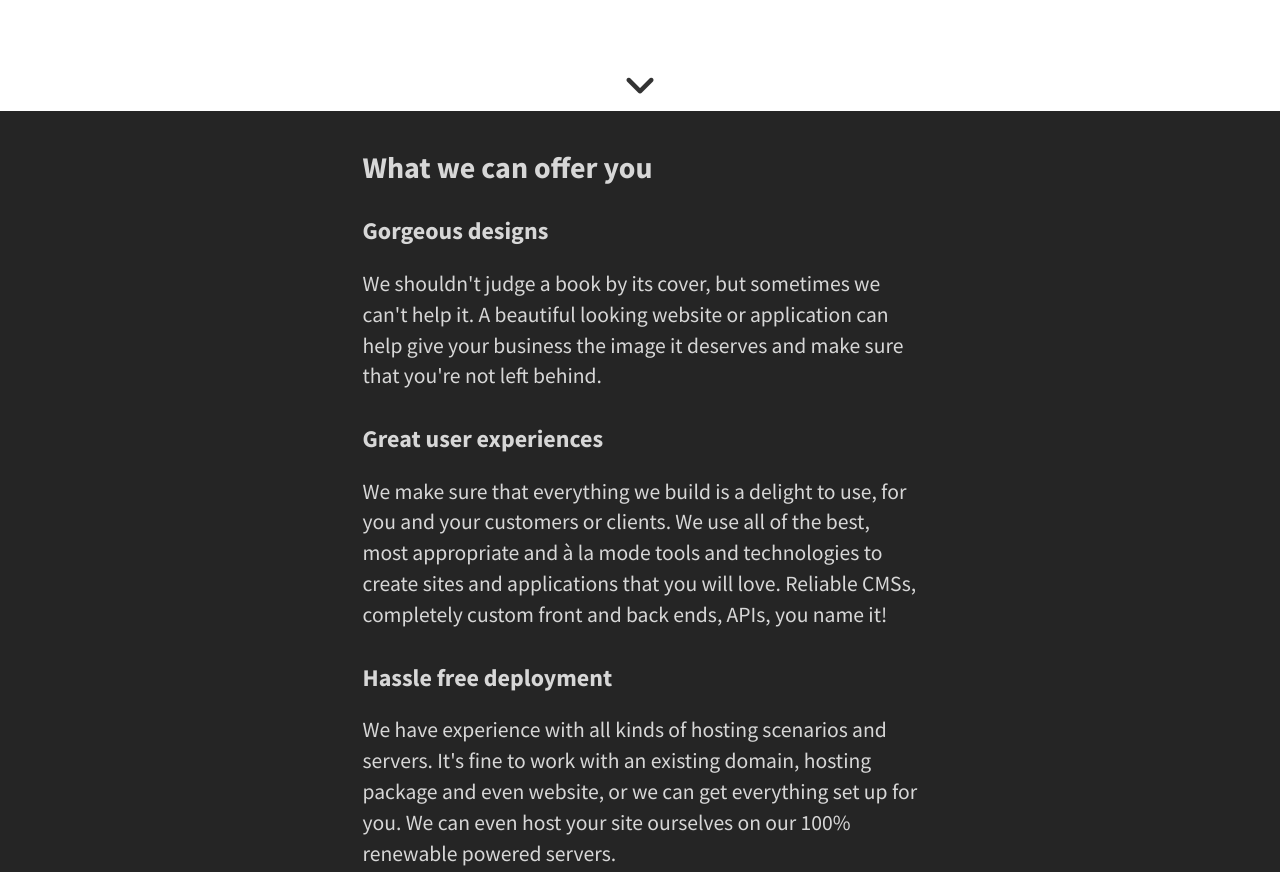
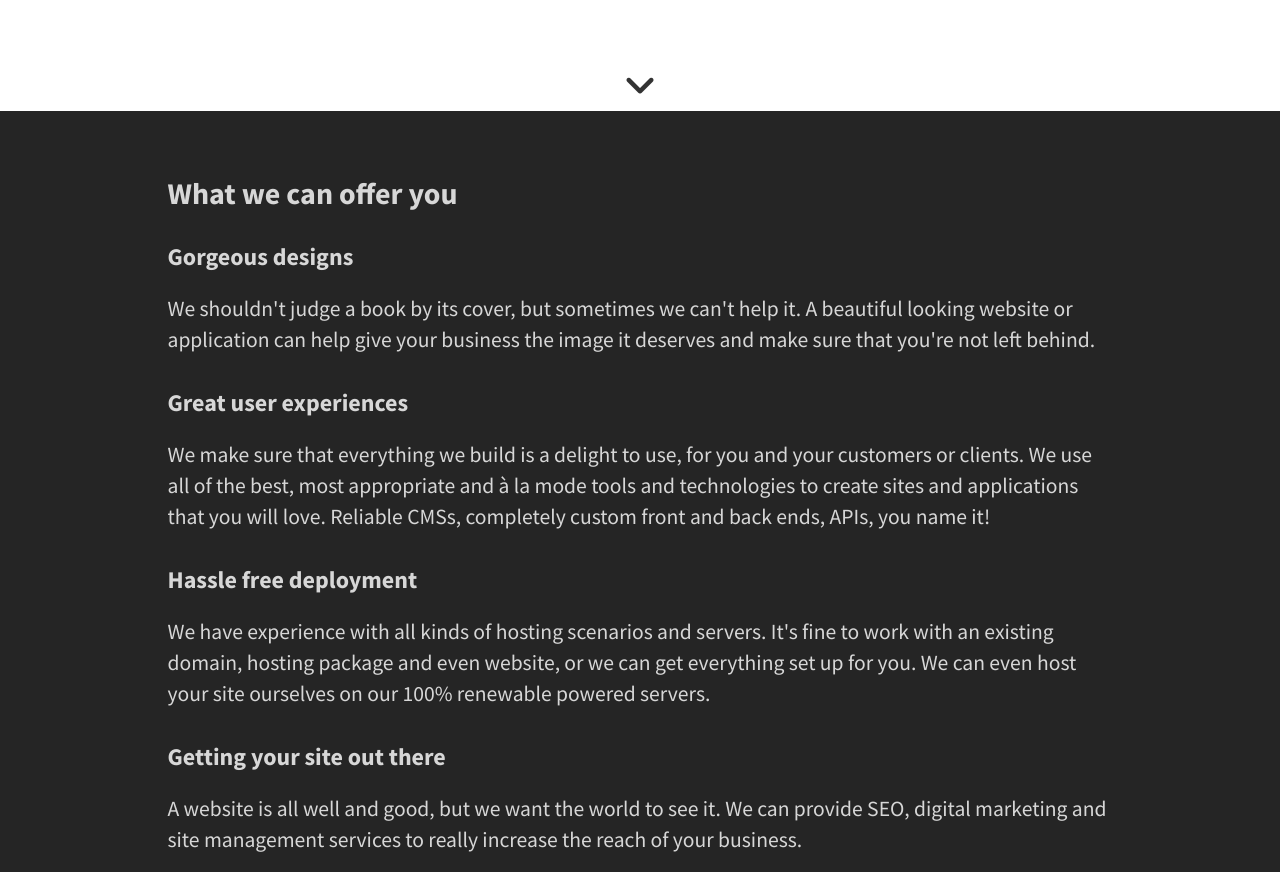
Before and after one commit to greenwood-lomax/greenwood-lomax.github.io, a plain HTML site: page index.html in a window 1280 px wide. Shown: the part 1540-2412 px from the top of the page. Drawn offline with nearby package versions, Linux system fonts and the light colour scheme.

Commit message:
Slightly wider services column

```diff
--- a/index.html
+++ b/index.html
@@ -80,9 +80,9 @@
         <section id="services" class="dark">
             <div class="container">
                 <div class="row">
-                    <div class="col-xs-hidden col-sm-hidden col-md-2 col-lg-3">
+                    <div class="col-xs-hidden col-sm-hidden col-md-1">
                     </div>
-                    <div class="col-xs-12 col-sm-12 col-md-8 col-lg-6">
+                    <div class="col-xs-12 col-sm-12 col-md-10">
                         <h2>What we can offer you</h2>
                         <h3>Gorgeous designs</h3>
                         <p>We shouldn't judge a book by its cover, but sometimes we can't help it. A beautiful looking website or application can help give your business the image it deserves and make sure that you're not left behind.</p>
```
